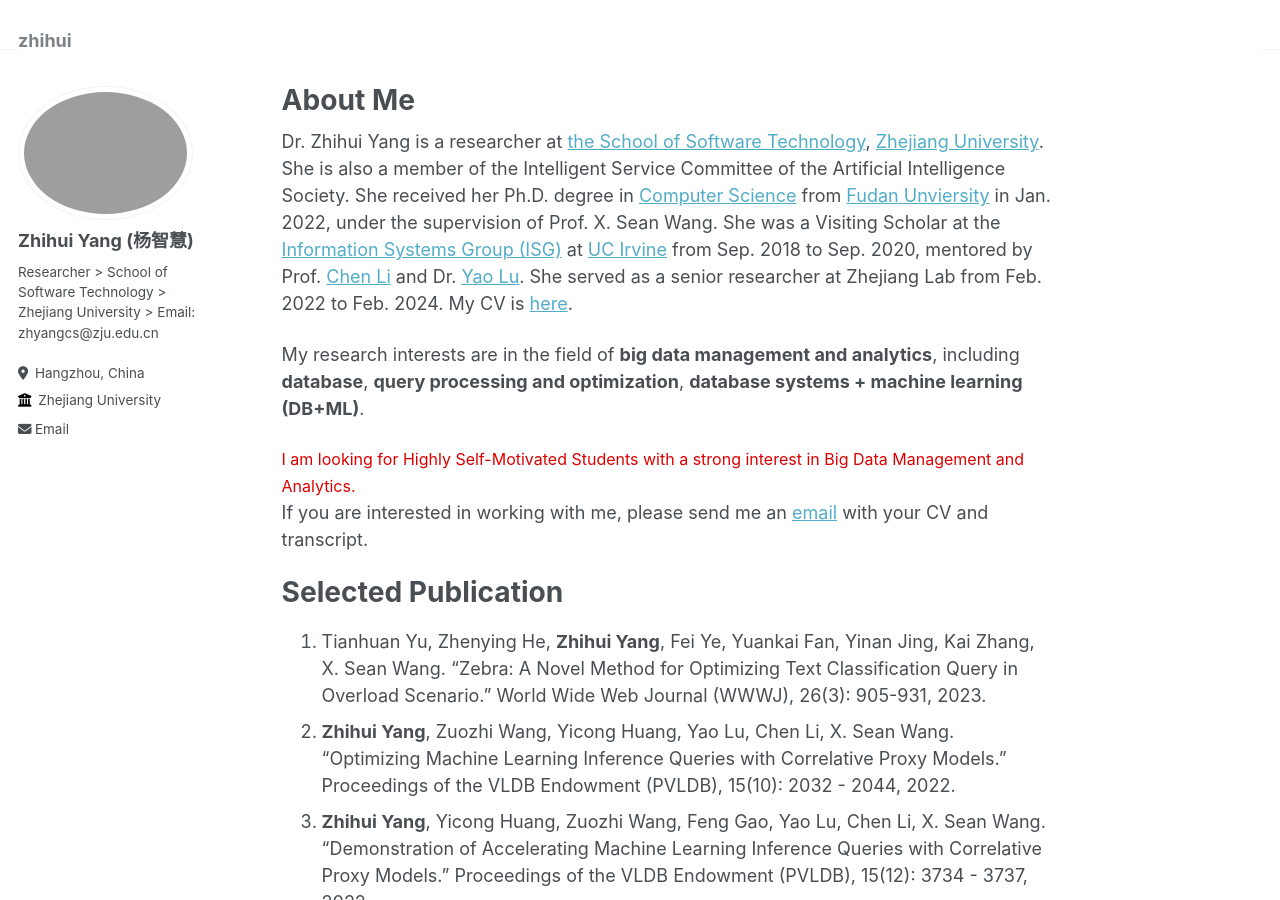
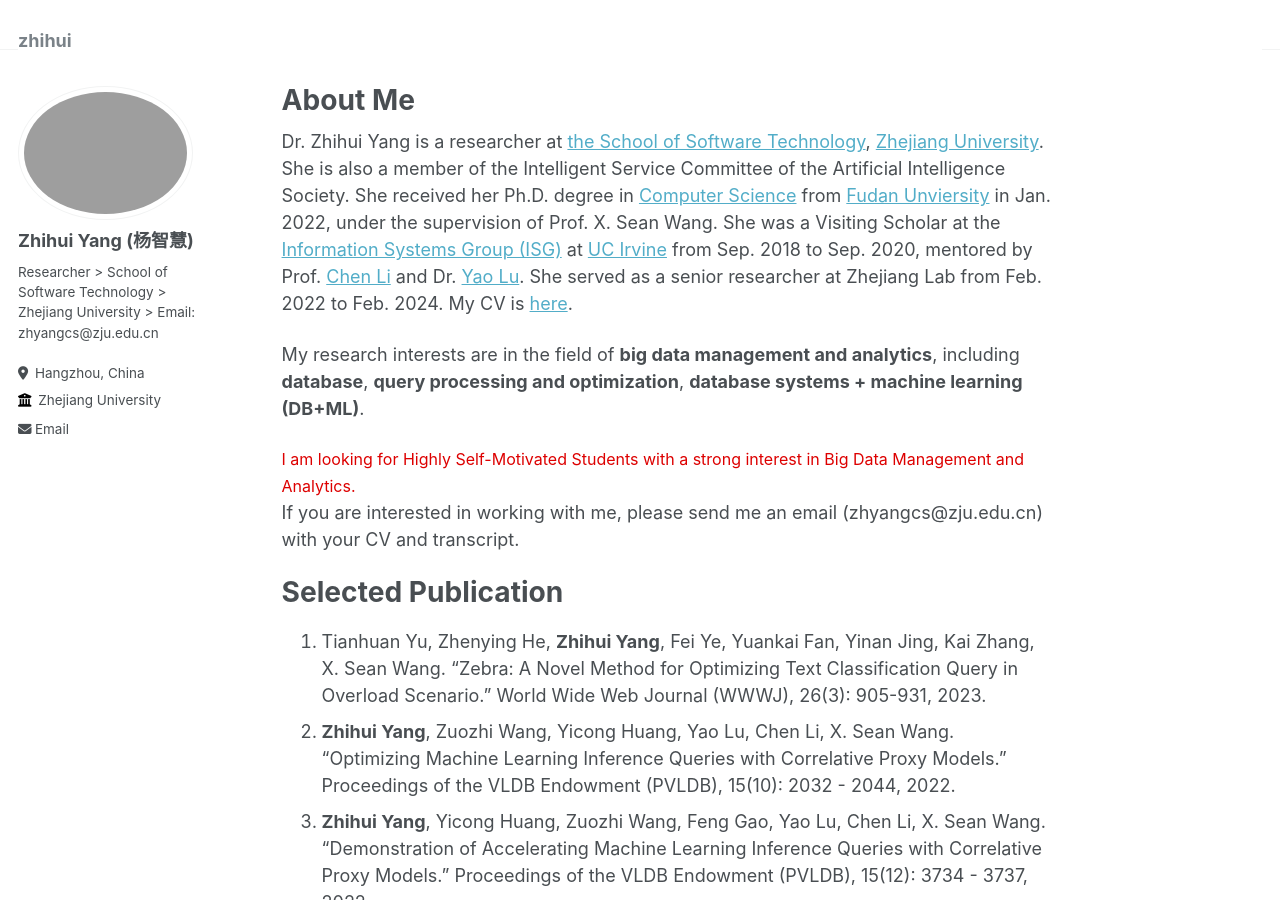
Before and after one commit to zhyangcs/zhihui, a Jekyll site: the page built from _pages/about.md, in a window 1280 px wide and 900 px high. Built offline with Jekyll 4.4.1, drawn with Linux system fonts in a browser that asks for light colours.

Commit message:
Update about.md

```diff
--- a/_pages/about.md
+++ b/_pages/about.md
@@ -20,10 +20,7 @@ My CV is [here](https://zhyangcs.github.io/zhihui/files/resume-zh.pdf).
 
 My research interests are in the field of **big data management and analytics**, including **database**, **query processing and optimization**, **database systems + machine learning (DB+ML)**.
 
-<font color="#dd0000" size="3">
-I am looking for Highly Self-Motivated Students with a strong interest in Big Data Management and Analytics.
-</font>
-If you are interested in working with me, please send me an [email](zhyangcs@zju.edu.cn) with your CV and transcript.
+<font color="#dd0000" size="3">I am looking for Highly Self-Motivated Students with a strong interest in Big Data Management and Analytics. </font>If you are interested in working with me, please send me an email (zhyangcs@zju.edu.cn) with your CV and transcript.
 
 
 
```
